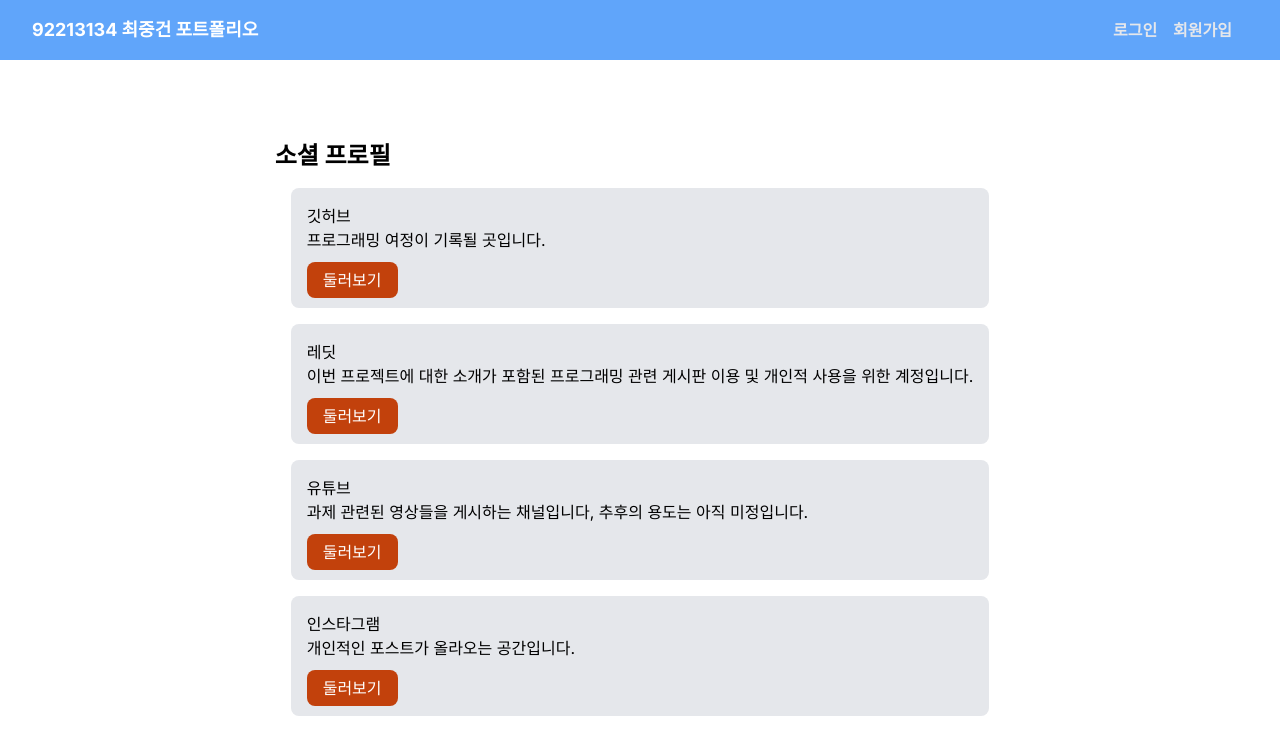
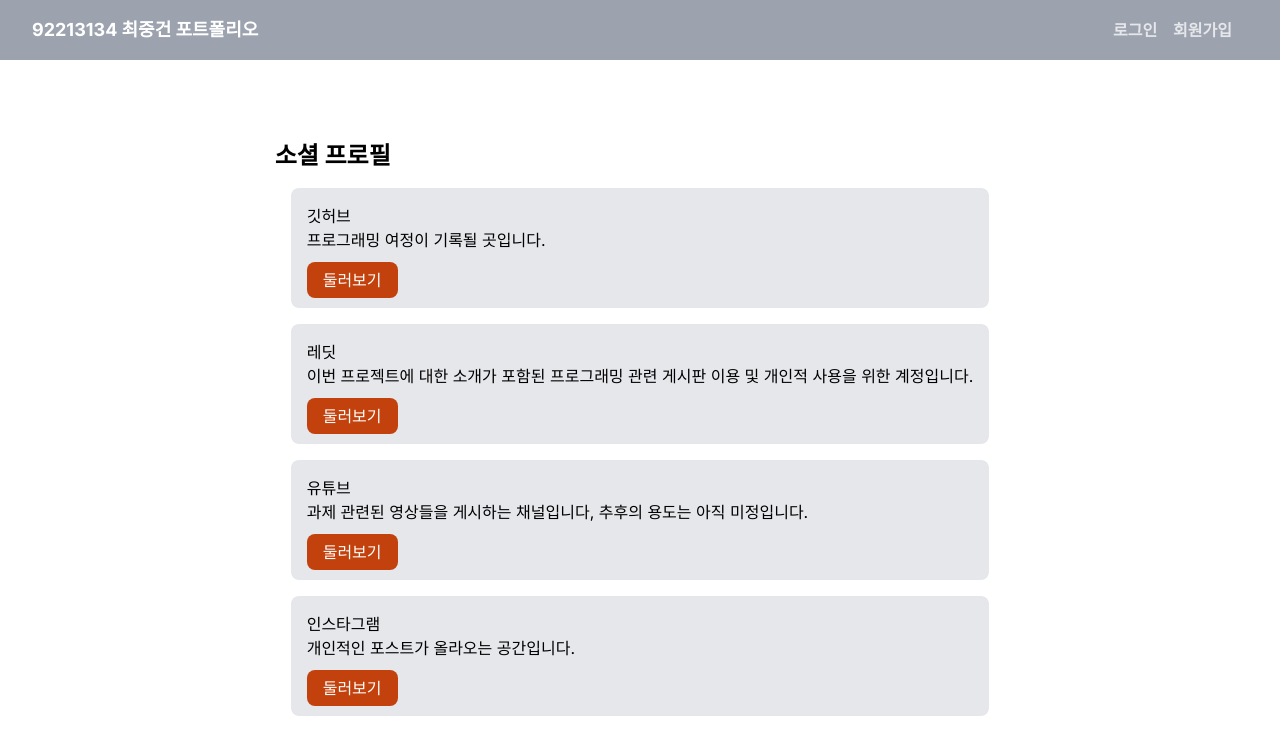
Before and after one commit to Ariera226/Portfolio, a Next.js app: page /courses in a window 1280 px wide. Shown: the top 754 px of the page. Built offline with nearby package versions, Linux system fonts and the light colour scheme; no server answers.

Commit message:
Portfolio.2

```diff
--- a/app/loading.jsx
+++ b/app/loading.jsx
@@ -3,7 +3,7 @@
     <div className="flex min-h-screen justify-center items-center">
       <svg
         aria-hidden="true"
-        class="w-8 h-8 mr-2 text-gray-200 animate-spin dark:text-gray-600 fill-blue-600"
+        class="w-8 h-8 mr-2 text-gray-900 animate-spin dark:text-gray-400 fill-red-600"
         viewBox="0 0 100 101"
         fill="none"
         xmlns="http://www.w3.org/2000/svg"
--- a/components/Header.jsx
+++ b/components/Header.jsx
@@ -7,8 +7,8 @@
 
   return (
     <>
-      <nav className="bg-blue-400 py-4 px-8">
-        <div className="flex items-center justify-between container">
+      <nav className="bg-gray-400 py-4 px-8">
+        <div className="flex items-center justify-between container bold">
           <div className="flex items-center font-bold">
             <Link href="/">
               <div className="text-lg text-white hover:text-black mr-4">
```
